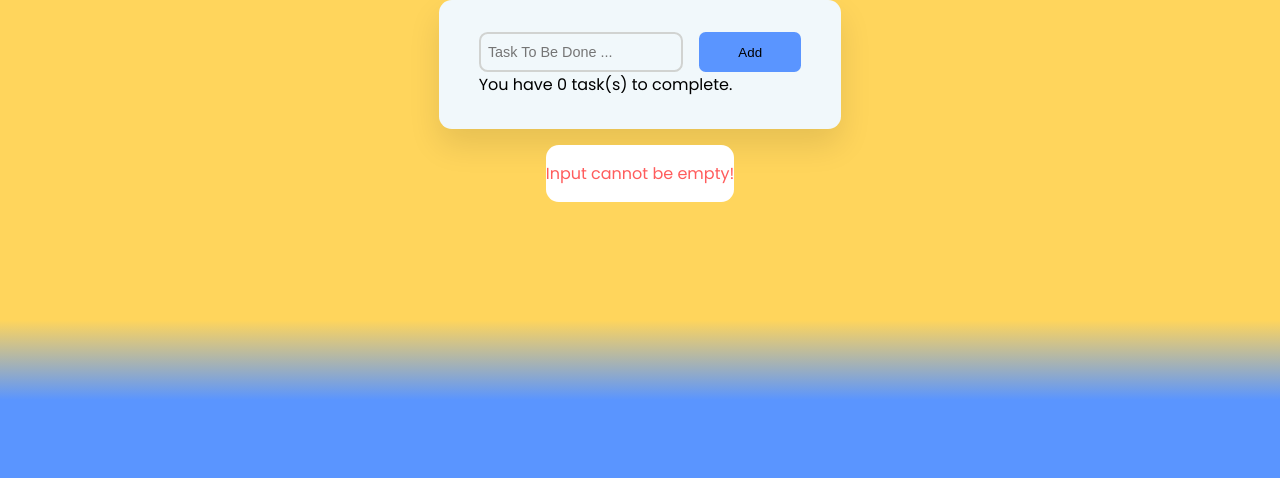
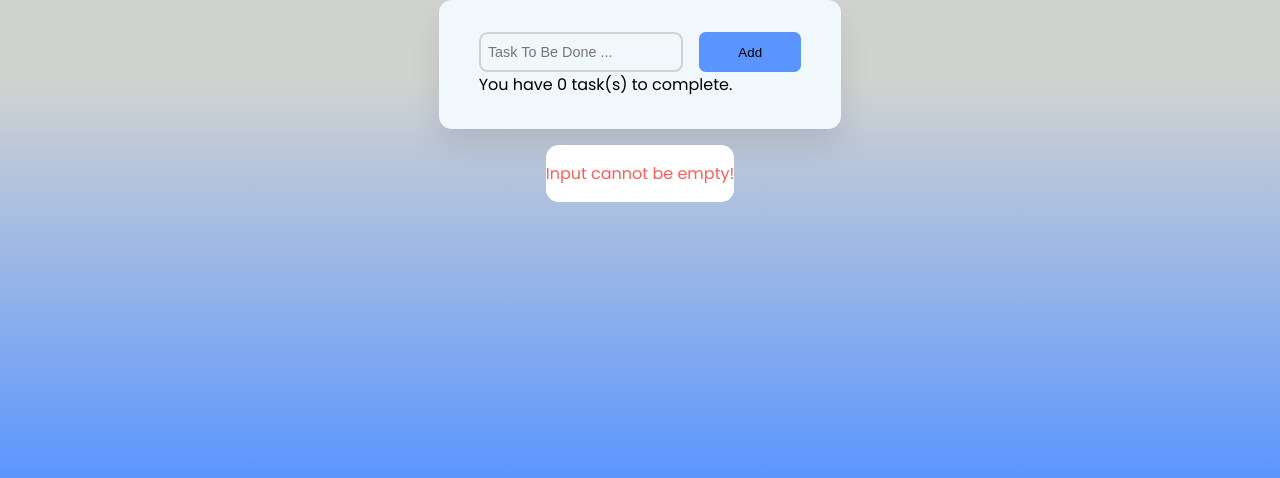
Before and after one commit to dawood-altai/ToDoListApp-JS, a plain HTML site: page index.html in a window 1280 px wide. Drawn offline with Linux system fonts and the light colour scheme.

```diff
--- a/app.js
+++ b/app.js
@@ -35,6 +35,7 @@
         button.parentNode.remove();
         taskCount = -1;
         displayCount(taskCount);
+
     };
 
 });
--- a/style.css
+++ b/style.css
@@ -8,7 +8,7 @@
 }
 body{
     height: 100vh;
-    background: linear-gradient(#ffd55c 40%, #5a95ff 50%);
+    background: linear-gradient(#d1d3d1 10%,  #5a95ff 60%);
 }
 
 .app{
```
